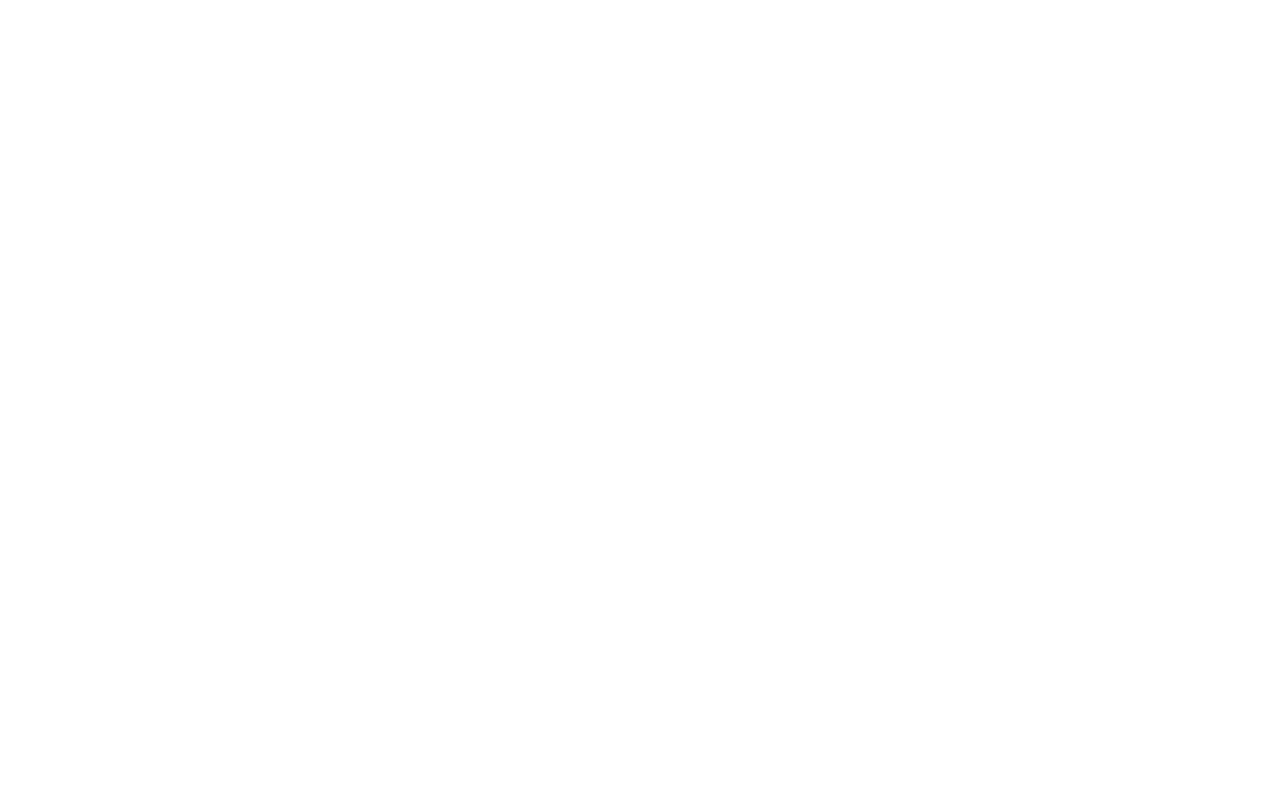
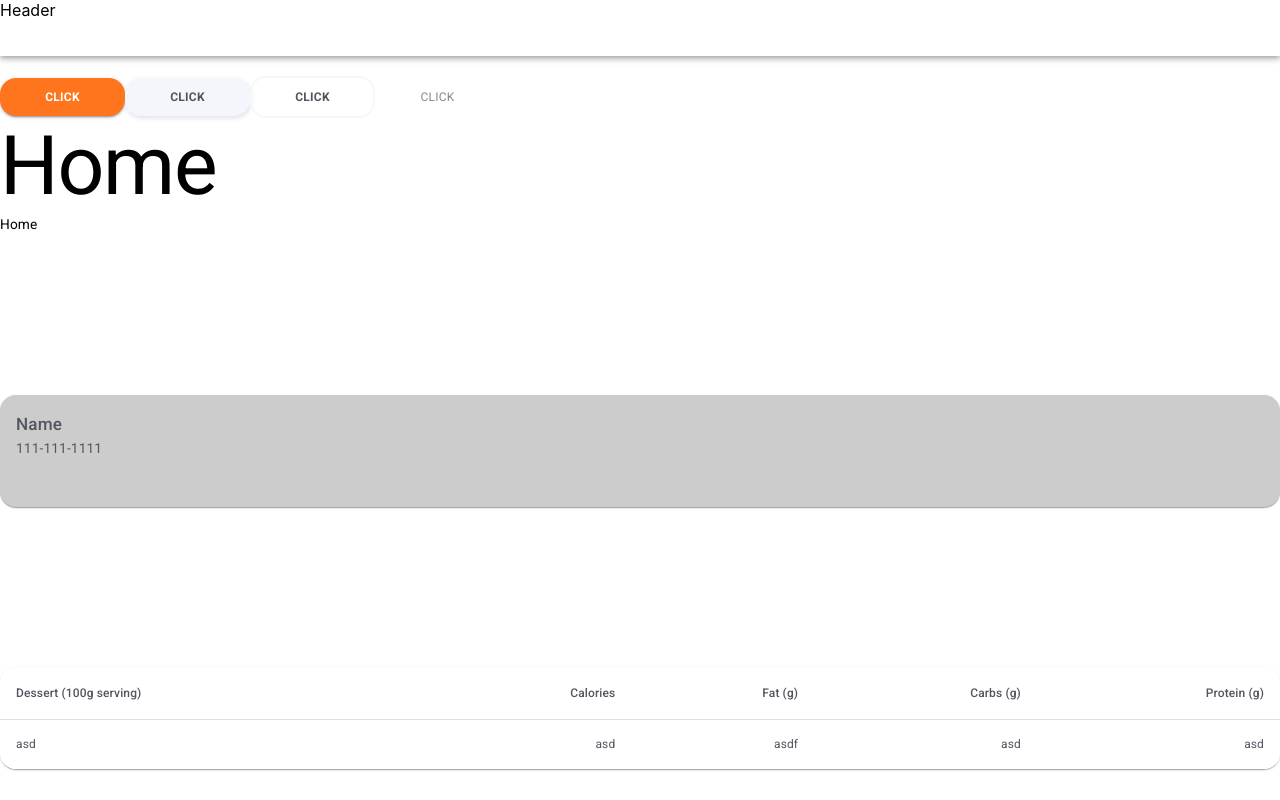
Before and after one commit to HannaHryhorieva/kapusta-seven-front, a React (Create React App) app: page / in a window 1280 px wide. Built offline with nearby package versions, Linux system fonts and the light colour scheme.

Commit message:
add material ui theme with examples

```diff
--- a/package.json
+++ b/package.json
@@ -4,6 +4,9 @@
   "private": true,
   "homepage": "https://HannaHryhorieva.github.io/kapusta-seven-front",
   "dependencies": {
+    "@emotion/react": "^11.7.0",
+    "@emotion/styled": "^11.6.0",
+    "@mui/material": "^5.2.3",
     "@reduxjs/toolkit": "^1.7.0",
     "@testing-library/jest-dom": "^5.16.1",
     "@testing-library/react": "^11.2.7",
--- a/public/index.html
+++ b/public/index.html
@@ -24,7 +24,11 @@
       work correctly both with client-side routing and a non-root public URL.
       Learn how to configure a non-root public URL by running `npm run build`.
     -->
-    <title>React App</title>
+    <link
+      rel="stylesheet"
+      href="https://fonts.googleapis.com/css?family=Roboto:400,500,700,900&display=swap"
+    />
+    <title>Kapu$ta Project 7</title>
   </head>
   <body>
     <noscript>You need to enable JavaScript to run this app.</noscript>
--- a/src/App.js
+++ b/src/App.js
@@ -1,4 +1,9 @@
 import './App.css';
+
+import ExampleComponent from './example/ExampleComponent';
+import { ThemeProvider } from '@mui/material/styles';
+import theme from './styles/theme';
+
 // import { useEffect, Suspense, lazy } from 'react';
 // import { useDispatch } from 'react-redux';
 // import { Switch, Route } from 'react-router-dom';
@@ -6,7 +11,13 @@
 // const HomeView = lazy(() => import('./views/HomeView'));
 
 function App() {
-  return <div className="App"></div>;
+  return (
+    <ThemeProvider theme={theme}>
+      <div className="App">
+        <ExampleComponent />
+      </div>
+    </ThemeProvider>
+  );
 }
 
 export default App;
--- /dev/null
+++ b/src/example/CustomStyledExampleComponent.js
@@ -0,0 +1,40 @@
+import React from 'react';
+import {
+  Card,
+  CardActions,
+  CardContent,
+  IconButton,
+  Typography,
+  Grid,
+} from '@mui/material';
+
+const cardStyle = {
+  display: 'flex',
+  flexDirection: 'column',
+  height: '100%',
+  marginTop: 20,
+  marginBottom: 20,
+  bgcolor: '#ccc',
+};
+
+function CustomStyledExampleComponent() {
+  return (
+    <>
+      <Grid item mobile={12} tablet={6} desktop={3}>
+        <Card sx={cardStyle}>
+          <CardContent sx={{ flexGrow: 1 }}>
+            <Typography variant="h6">Name</Typography>
+            <Typography variant="body1">111-111-1111</Typography>
+          </CardContent>
+
+          <CardActions disableSpacing>
+            <IconButton></IconButton>
+            <IconButton aria-label="Delete contact"></IconButton>
+          </CardActions>
+        </Card>
+      </Grid>
+    </>
+  );
+}
+
+export default CustomStyledExampleComponent;
--- /dev/null
+++ b/src/example/ExampleComponent.js
@@ -0,0 +1,69 @@
+import {
+  AppBar,
+  Button,
+  Paper,
+  Table,
+  TableBody,
+  TableHead,
+  TableRow,
+  TableCell,
+  TableContainer,
+  Typography,
+  Box,
+} from '@mui/material';
+
+import React from 'react';
+import CustomStyledExampleComponent from './CustomStyledExampleComponent';
+
+function ExampleComponent() {
+  return (
+    <div>
+      <AppBar position="relative">Header</AppBar>
+      <Box marginTop="20px">
+        <Button color="primary" variant="contained">
+          Click
+        </Button>
+        <Button color="secondary">Click</Button>
+        <Button color="secondary" variant="outlined">
+          Click
+        </Button>
+        <Button color="info" variant="outlined">
+          Click
+        </Button>
+      </Box>
+      <Typography variant="h1">Home</Typography>
+      <Typography variant="body1">Home</Typography>
+
+      <CustomStyledExampleComponent />
+
+      <TableContainer component={Paper}>
+        <Table sx={{ minWidth: 650 }} aria-label="simple table">
+          <TableHead>
+            <TableRow>
+              <TableCell>Dessert (100g serving)</TableCell>
+              <TableCell align="right">Calories</TableCell>
+              <TableCell align="right">Fat&nbsp;(g)</TableCell>
+              <TableCell align="right">Carbs&nbsp;(g)</TableCell>
+              <TableCell align="right">Protein&nbsp;(g)</TableCell>
+            </TableRow>
+          </TableHead>
+          <TableBody>
+            <TableRow
+              sx={{ '&:last-child td, &:last-child th': { border: 0 } }}
+            >
+              <TableCell component="th" scope="row">
+                asd
+              </TableCell>
+              <TableCell align="right">asd</TableCell>
+              <TableCell align="right">asdf</TableCell>
+              <TableCell align="right">asd</TableCell>
+              <TableCell align="right">asd</TableCell>
+            </TableRow>
+          </TableBody>
+        </Table>
+      </TableContainer>
+    </div>
+  );
+}
+
+export default ExampleComponent;
--- /dev/null
+++ b/src/styles/theme.js
@@ -0,0 +1,68 @@
+import { createTheme } from '@mui/material/styles';
+
+import buttonStyles from './themeComponents/buttonStyles';
+import appBarStyles from './themeComponents/appBarStyles';
+import tableStyles from './themeComponents/tableStyles';
+
+const themeOptions = {
+  palette: {
+    type: 'light',
+    primary: {
+      main: '#FF751D',
+      light: '#FFDAC0',
+      contrastText: '#fff',
+    },
+    secondary: {
+      main: '#F5F6FB',
+      light: '#F5F6FB',
+      dark: '#F5F6FB',
+      contrastText: '#52555F',
+    },
+    background: {
+      default: '#ffffff',
+    },
+    text: {
+      primary: '#52555F',
+      secondary: '#52555F',
+      disabled: 'rgba(82, 85, 95, 0.7)',
+      hint: '#C7CCDC',
+    },
+    error: {
+      main: '#E7192E',
+      light: '#EB5757',
+    },
+    success: {
+      main: '#407946',
+    },
+  },
+  typography: {
+    fontSize: 12,
+    fontWeightLight: 400,
+    button: {
+      fontWeight: 700,
+      fontSize: 12,
+      lineHeight: 1.17,
+      letterSpacing: '0.02em',
+      borderRadius: 16,
+    },
+  },
+  shape: {
+    borderRadius: 16,
+  },
+  breakpoints: {
+    values: {
+      mobile: 0,
+      tablet: 768,
+      desktop: 1280,
+    },
+  },
+  components: {
+    MuiButton: buttonStyles,
+    MuiAppBar: appBarStyles,
+    MuiTable: tableStyles,
+  },
+};
+
+const theme = createTheme(themeOptions);
+
+export default theme;
--- /dev/null
+++ b/src/styles/themeComponents/appBarStyles.js
@@ -0,0 +1,11 @@
+const appBarStyles = {
+  styleOverrides: {
+    root: {
+      backgroundColor: '#fff',
+      color: '#000',
+      height: 56,
+    },
+  },
+};
+
+export default appBarStyles;
--- /dev/null
+++ b/src/styles/themeComponents/buttonStyles.js
@@ -0,0 +1,38 @@
+const buttonStyles = {
+  styleOverrides: {
+    root: {
+      padding: 12,
+      borderRadius: 16,
+      minWidth: 125,
+    },
+  },
+  variants: [
+    {
+      props: { color: 'secondary' },
+      style: {
+        backgroundColor: '#F5F6FB',
+        boxShadow: '1px 2px 5px rgba(170, 178, 197, 0.4)',
+        color: '#52555F',
+      },
+    },
+    {
+      props: { variant: 'outlined', color: 'secondary' },
+      style: {
+        border: `2px solid #F6F7FC`,
+        boxShadow: 'none',
+        backgroundColor: 'transparent',
+      },
+    },
+    {
+      props: { variant: 'outlined', color: 'info' },
+      style: {
+        border: `2px solid #FFFFFF`,
+        boxShadow: 'none',
+        backgroundColor: 'transparent',
+        color: 'rgba(82, 85, 95, 0.7)',
+        fontWeight: '400',
+      },
+    },
+  ],
+};
+export default buttonStyles;
--- /dev/null
+++ b/src/styles/themeComponents/tableStyles.js
@@ -0,0 +1,10 @@
+const tableStyles = {
+  styleOverrides: {
+    root: {
+      backgroundColor: '#fff',
+      color: '#000',
+    },
+  },
+};
+
+export default tableStyles;
```
Also changed, not shown: 1 other file (tests, documents, lock files or other folders).
